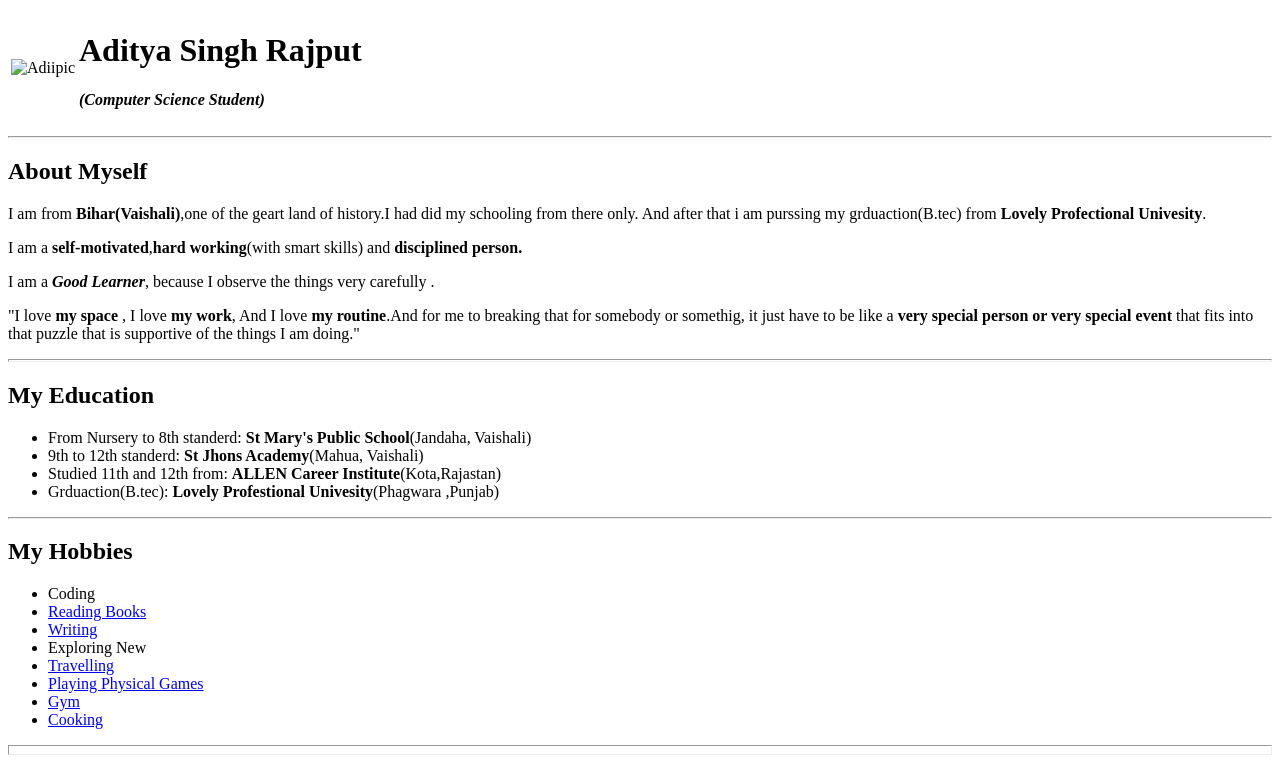
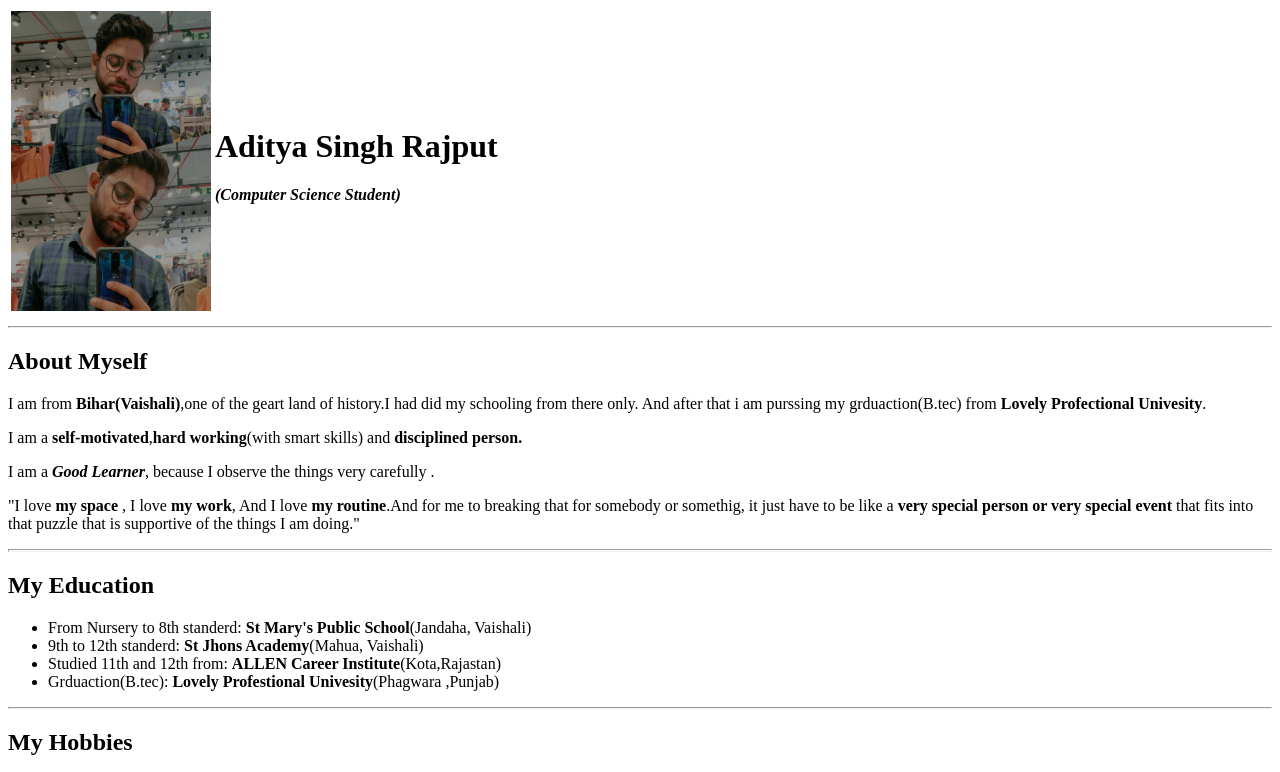
Before and after one commit to moanrch007/CV, a plain HTML site: page index.html in a window 1280 px wide. Shown: the top 772 px of the page. Drawn offline with Linux system fonts and the light colour scheme.

Commit message:
Update index.html

```diff
--- a/index.html
+++ b/index.html
@@ -6,7 +6,7 @@
 <body>
     <table>
         <tr>
-            <td>    <img src="image/IMG_20220702_120414.jpg" alt="Adiipic" width="200" height="300">
+            <td>    <img src="IMG_20220702_120414.jpg" alt="Adiipic" width="200" height="300">
             </td>
             <td>    <h1>Aditya Singh Rajput</h1>
               <p><em><strong>(Computer Science Student)</strong></em></p>
```
